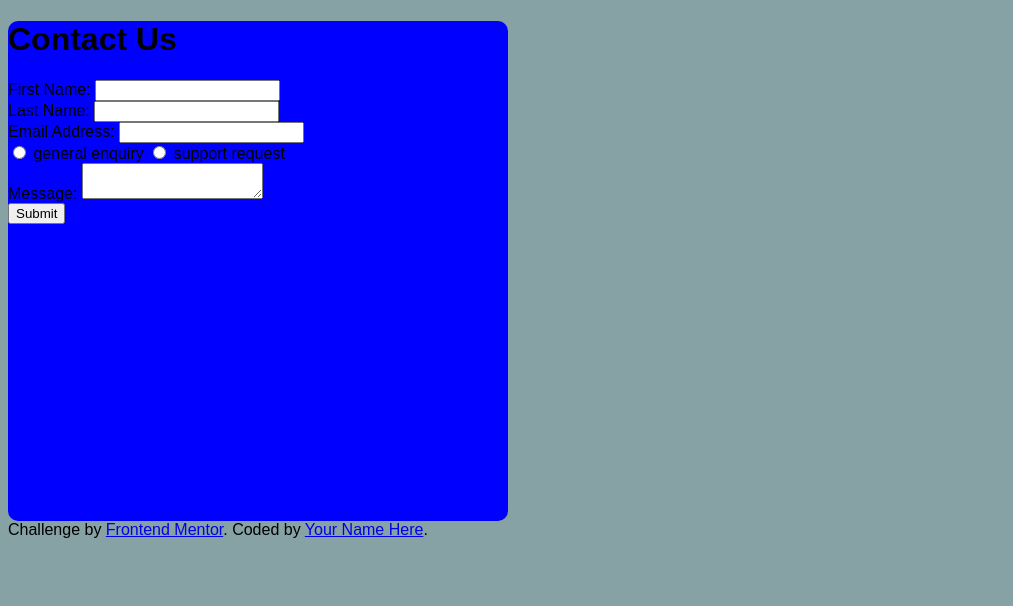
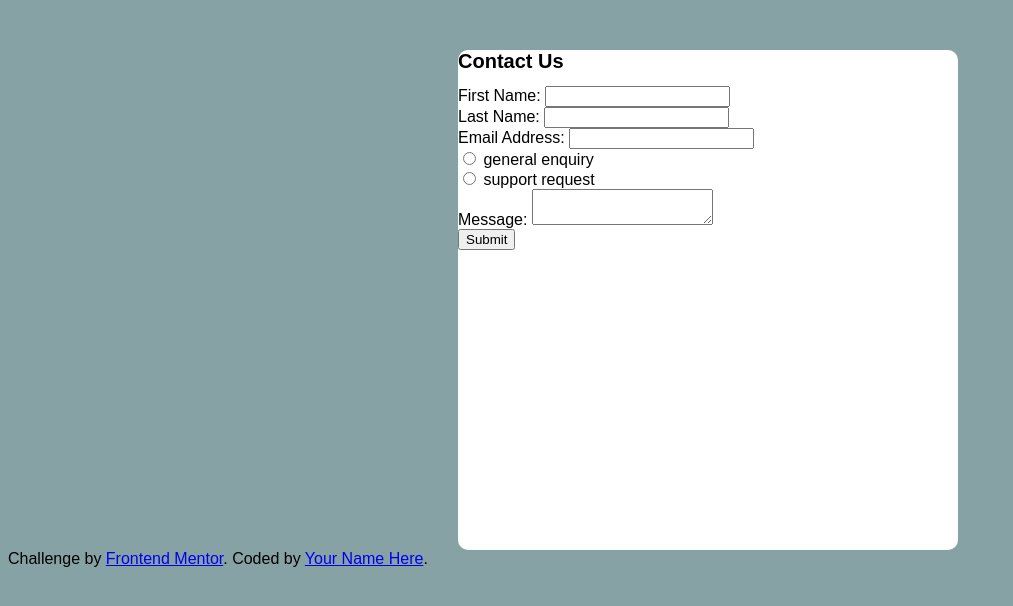
Before and after one commit to NightWing3099/contact-form, a plain HTML site: page index.html in a window 1280 px wide. Shown: the whole page, without its empty margins (0-1013 px from the left). Drawn offline with Linux system fonts and the light colour scheme.

Commit message:
working on the next part of the styles of the project

```diff
--- a/index.html
+++ b/index.html
@@ -28,11 +28,15 @@
           <input type="email" id="email" name="email" required>
         </div>
         <div>
-          <input type="radio" id="choice1" name="general enquiry" value="general enquiry"/>
-          <label for="general">general enquiry</label>
+          <div>
+            <input type="radio" id="choice1" name="general enquiry" value="general enquiry"/>
+            <label for="general">general enquiry</label>
+          </div>
 
-          <input type="radio" id="choice2" name="support request" value="support request"/>
-          <label for="support request">support request</label>
+          <div>
+            <input type="radio" id="choice2" name="support request" value="support request"/>
+            <label for="support request">support request</label>
+          </div>
         </div>
         <div>
           <label for="message">Message:</label>
--- a/styles.scss
+++ b/styles.scss
@@ -6,9 +6,15 @@ body{
 
 
     .contact-container{
-        background-color: blue;
+        background-color: white;
         height: 500px;
         width: 500px;
         border-radius: 10px;
+        margin: 50px 0px 0px 450px;
+
+
+        h1{
+            font-size: 20px;
+        }
     }
 }
```
Also changed, not shown: styles.css, 1 other file.
